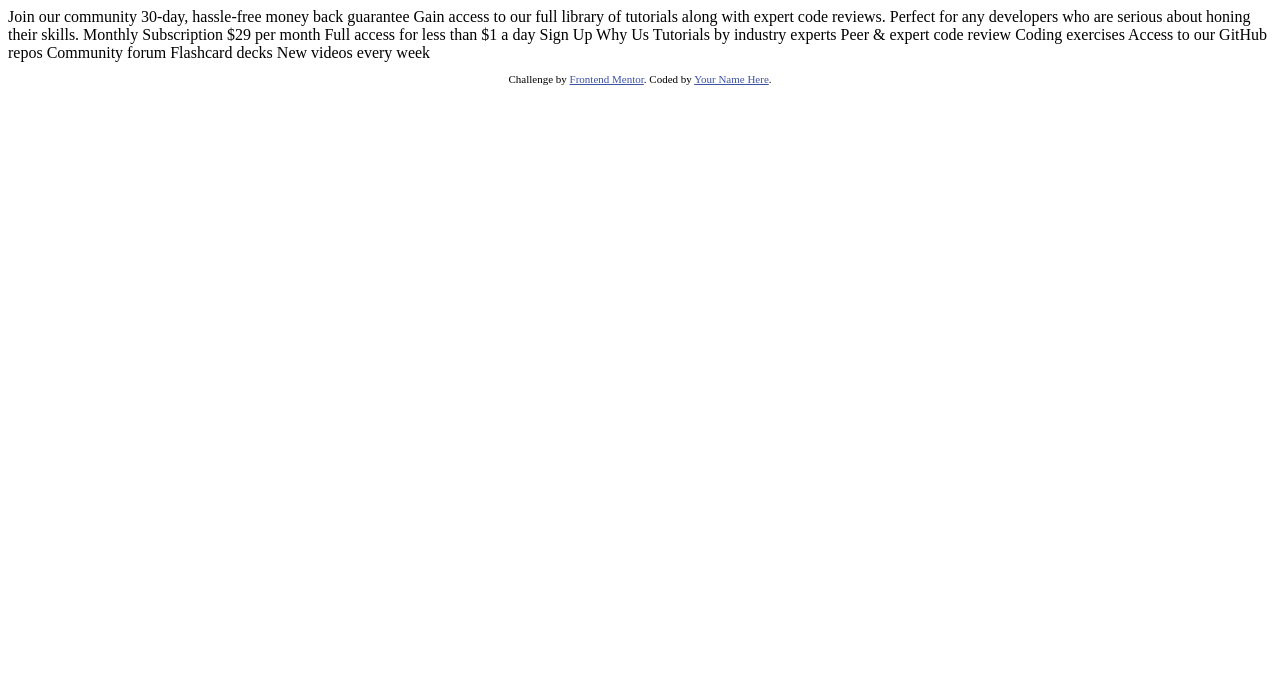
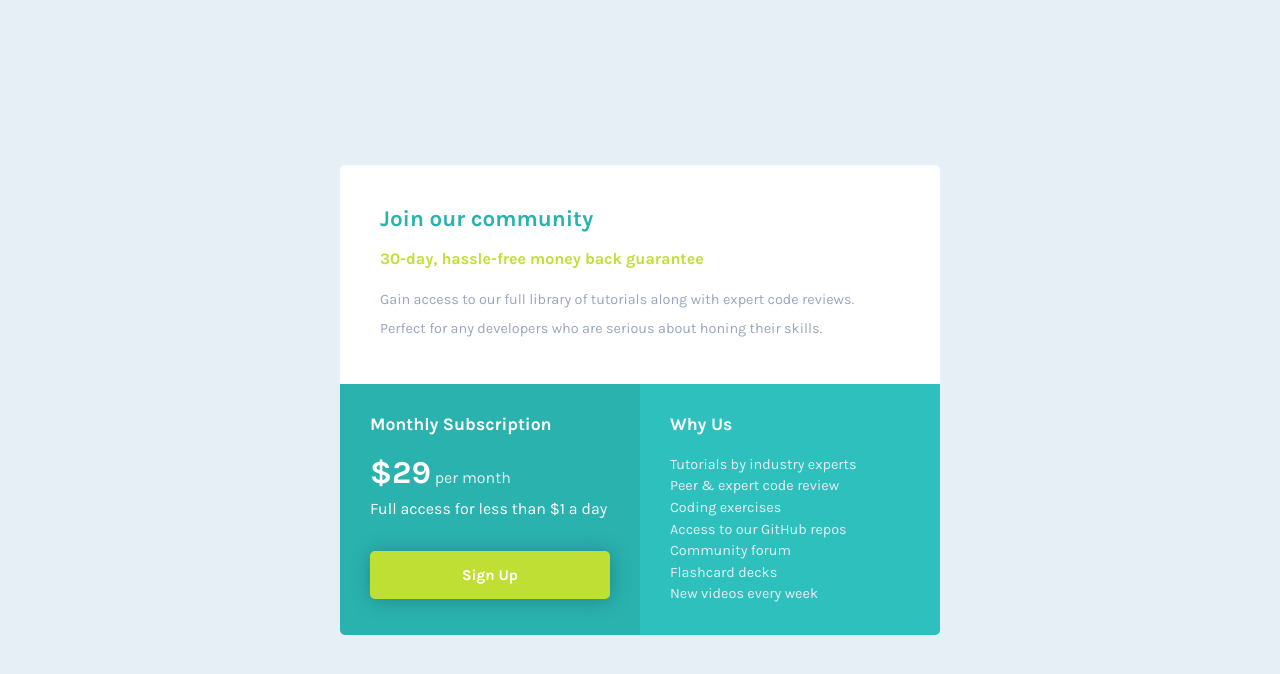
Before and after one commit to Old-ch1ld/single-price-grid-component, a plain HTML site: page index.html in a window 1280 px wide. Drawn offline with Linux system fonts and the light colour scheme.

Commit message:
Deploying

```diff
--- /dev/null
+++ b/css/queries.css
@@ -0,0 +1,32 @@
+@media only screen and (min-width: 768px) {
+  .block {
+    -webkit-box-shadow: 0 35px 30px 20px #000;
+    -moz-box-shadow: 0 35px 30px 20px #000;
+    box-shadow: 0 35px 30px 20px #000;
+  }
+
+  .block__upper,
+  .block__lower {
+    width: 600px;
+  }
+
+  .block__upper {
+    padding: 40px;
+  }
+
+  .block__lower {
+    flex-direction: row;
+    align-items: stretch;
+  }
+
+  .block__lower__left {
+    border-radius: 0 0 0 5px;
+    padding: 30px;
+  }
+
+  .block__lower__right {
+    border-radius: 0 0 5px 0;
+    padding: 30px;
+  }
+
+}
--- /dev/null
+++ b/css/styles.css
@@ -0,0 +1,151 @@
+/*----- BASIC SETUP -----*/
+
+* {
+  margin: 0;
+  padding: 0;
+  box-sizing: border-box;
+}
+
+html,
+body {
+  background-color: #E5EFF5;
+  font-family: 'Karla';
+  font-size: 16px;
+  text-rendering: optimizeLegibility;
+  overflow-x: hidden;
+}
+
+/*----- BLOCK SETUP -----*/
+
+.block {
+  height: 100vh;
+  display: flex;
+  flex-direction: column;
+  align-items: center;
+  justify-content: center;
+}
+
+.block__upper,
+.block__lower  {
+  display: flex;
+  flex-direction: column;
+}
+
+.block__lower {
+  align-items: center;
+  color: #fff;
+  width: 100%;
+}
+
+.block__upper,
+.block__lower__left,
+.block__lower__right {
+    width: 85%;
+}
+
+.block__upper {
+  background-color: #fff;
+  border-radius: 5px 5px 0 0;
+  padding: 25px;
+}
+
+.block__lower__left {
+  background-color: #2AB2AF;
+  padding: 25px;
+}
+
+.block__lower__right {
+  background-color: #2dc0bd;
+  padding: 25px;
+}
+
+/* BLOCK UPPER */
+
+.block__upper__heading {
+  color: #2AB2AF;
+  font-size: 1.4rem;
+}
+
+.block__upper__sub-heading {
+  color: #C0DF34;
+  font-size: 1rem;
+  line-height: 1.5;
+  margin: 15px 0;
+}
+
+.block__upper__text {
+  color: #98A6BD;
+  font-size: 0.9rem;
+  line-height: 2;
+}
+
+/* BLOCK LOWER */
+
+/* LEFT */
+.block__lower__left__heading {
+  font-size: 1.1rem;
+}
+
+.block__lower__left__text {
+  line-height: 1.5;
+  margin: 15px auto 30px;
+}
+
+.block__lower__left__text__price--light {
+  color: #E5EFF5;
+  font-weight: 100;
+}
+
+.block__lower__left__text__price--big-bold {
+  color: #fff;
+  font-size: 2rem;
+  font-weight: 700;
+}
+
+.block__lower__left__btn {
+   -webkit-border-radius: 5px;
+   -moz-border-radius: 5px;
+   border-radius: 5px;
+   color: #fff;
+   width: 100%;
+   font-size: 15px;
+   font-family: 'Karla';
+   font-weight: 700;
+   padding: 15px;
+   background-color: #C0DF34;
+   -webkit-box-shadow: 1px 1px 20px 0 #208986;
+   -moz-box-shadow: 1px 1px 20px 0 #208986;
+   box-shadow: 1px 1px 20px 0 #208986;
+   text-decoration: none;
+   display: inline-block;
+   cursor: pointer;
+   text-align: center;
+}
+
+.block__lower__left__btn:active,
+.block__lower__left__btn:hover {
+   background: #667813;
+   border: solid #667813 1px;
+   -webkit-border-radius: 5px;
+   -moz-border-radius: 5px;
+   border-radius: 5px;
+   text-decoration: none;
+}
+
+/* RIGHT */
+.block__lower__right {
+  border-radius: 0 0 5px 5px;
+}
+
+.block__lower__right__heading {
+  font-size: 1.1rem;
+}
+
+.block__lower__right__elements {
+  color: #E5EFF5;
+  list-style-type: none;
+  line-height: 1.5;
+  font-size: 0.9rem;
+  font-weight: 100;
+  margin-top: 20px;
+}
--- a/index.html
+++ b/index.html
@@ -1,50 +1,67 @@
 <!DOCTYPE html>
 <html lang="en">
+
 <head>
   <meta charset="UTF-8">
-  <meta name="viewport" content="width=device-width, initial-scale=1.0"> <!-- displays site properly based on user's device -->
+  <meta name="viewport" content="width=device-width, initial-scale=1.0">
 
+  <!-- Favicon -->
   <link rel="icon" type="image/png" sizes="32x32" href="./images/favicon-32x32.png">
+
+  <!-- Google Fonts -->
+  <link href="https://fonts.googleapis.com/css2?family=Karla:wght@400;700&display=swap" rel="stylesheet">
+
+  <!-- CSS Stylesheets -->
+  <link rel="stylesheet" href="css/styles.css">
+  <link rel="stylesheet" href="css/queries.css">
 
   <title>Frontend Mentor | Single Price Grid Component</title>
 
-  <!-- Feel free to remove these styles or customise in your own stylesheet 👍 -->
-  <style>
-    .attribution { font-size: 11px; text-align: center; }
-    .attribution a { color: hsl(228, 45%, 44%); }
-  </style>
 </head>
+
 <body>
-  Join our community
+  <section class="block">
+    <div class="block__upper">
+      <h1 class="block__upper__heading">Join our community</h1>
 
-  30-day, hassle-free money back guarantee
+      <h2 class="block__upper__sub-heading">30-day, hassle-free money back guarantee</h2>
 
-  Gain access to our full library of tutorials along with expert code reviews.
-  Perfect for any developers who are serious about honing their skills.
+      <p class="block__upper__text">
+        Gain access to our full library of tutorials along with expert code reviews.
+        Perfect for any developers who are serious about honing their skills.
+      </p>
+    </div>
 
-  Monthly Subscription
+    <div class="block__lower">
+      <div class="block__lower__left">
 
-  &dollar;29 per month
+        <h2 class="block__lower__left__heading">Monthly Subscription</h2>
 
-  Full access for less than &dollar;1 a day
+        <div class="block__lower__left__text">
+          <p class="block__lower__left__text__price"><span class="block__lower__left__text__price--big-bold">&dollar;29</span> <span class="block__lower__left__text__price--light">per month</span></p>
 
-  Sign Up
+          <p>Full access for less than &dollar;1 a day</p>
+        </div>
 
-  Why Us
+        <a class="block__lower__left__btn" type="button" name="button">Sign Up</a>
+      </div>
 
-  Tutorials by industry experts
-  Peer &amp; expert code review
-  Coding exercises
-  Access to our GitHub repos
-  Community forum
-  Flashcard decks
-  New videos every week
+      <div class="block__lower__right">
+        <h2 class="block__lower__right__heading">Why Us</h2>
 
-  <footer>
-    <p class="attribution">
-      Challenge by <a href="https://www.frontendmentor.io?ref=challenge" target="_blank">Frontend Mentor</a>.
-      Coded by <a href="#">Your Name Here</a>.
-    </p>
-  </footer>
+        <ul class="block__lower__right__elements">
+          <li>Tutorials by industry experts</li>
+          <li>Peer &amp; expert code review</li>
+          <li>Coding exercises</li>
+          <li>Access to our GitHub repos</li>
+          <li>Community forum</li>
+          <li>Flashcard decks</li>
+          <li>New videos every week</li>
+        </ul>
+
+      </div>
+    </div>
+  </section>
 </body>
+
 </html>
```
Also changed, not shown: 1 other file.
